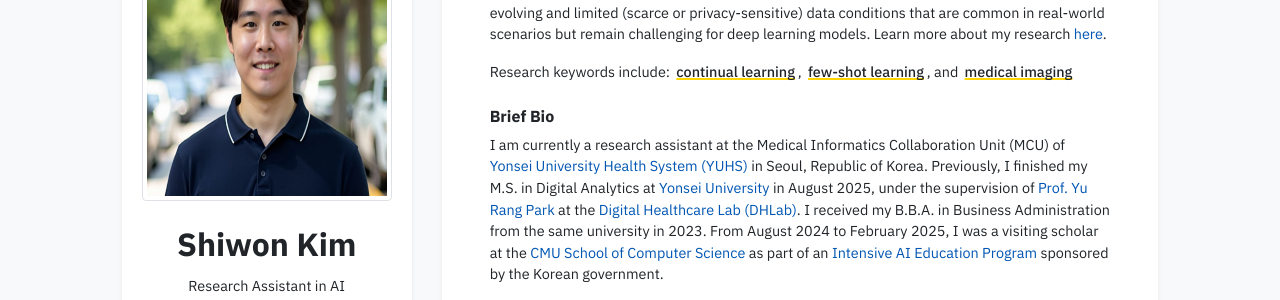
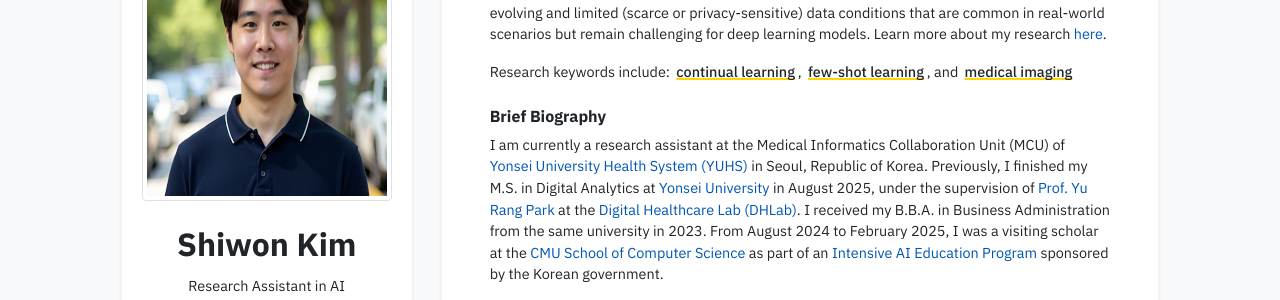
Before and after one commit to shiwonkim/shiwonkim.github.io, a Jekyll site: the page built from index.html, in a window 1280 px wide and 900 px high. Shown: the part 243-543 px from the top of the window. Built offline with Jekyll 4.4.1, drawn with Linux system fonts in a browser that asks for light colours; nearby versions of some CDN libraries; some web fonts are replaced; a style sheet for code colours, icons or effects is not loaded.

Commit message:
edit profile

```diff
--- a/_data/profile.yml
+++ b/_data/profile.yml
@@ -31,7 +31,7 @@
   <p>
     Research keywords include: <span class="text-hl">continual learning</span>, <span class="text-hl">few-shot learning</span>, and <span class="text-hl">medical imaging</span>
   </p>
-  <div class="h6 mt-4">Brief Bio</div>
+  <div class="h6 mt-4">Brief Biography</div>
   <p>
     I am currently a research assistant at the Medical Informatics Collaboration Unit (MCU) of <a href="https://yuhs.severance.healthcare/yuhs-en/index.do" target="_blank">Yonsei University Health System (YUHS)</a> in Seoul, Republic of Korea.
     Previously, I finished my M.S. in Digital Analytics at <a href="https://www.yonsei.ac.kr/sites/en_sc/index.do" target="_blank">Yonsei University</a> in August 2025, under the supervision of <a href="https://scholar.google.com/citations?user=DNs7sk4AAAAJ&hl=en" target="_blank">Prof. Yu Rang Park</a> at the <a href="https://www.dhlab.org/" target="_blank">Digital Healthcare Lab (DHLab)</a>.
```
